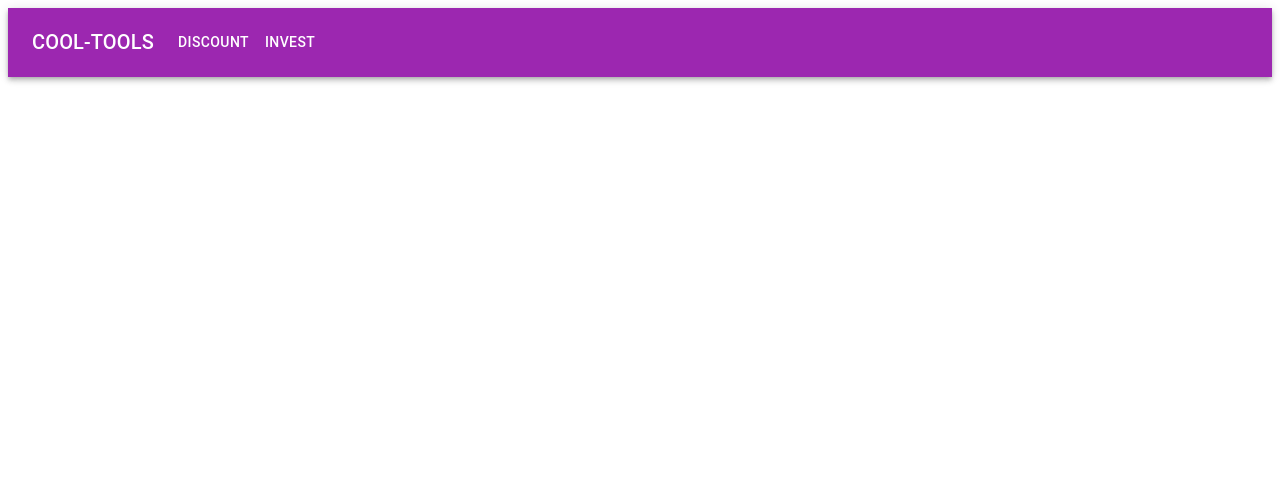
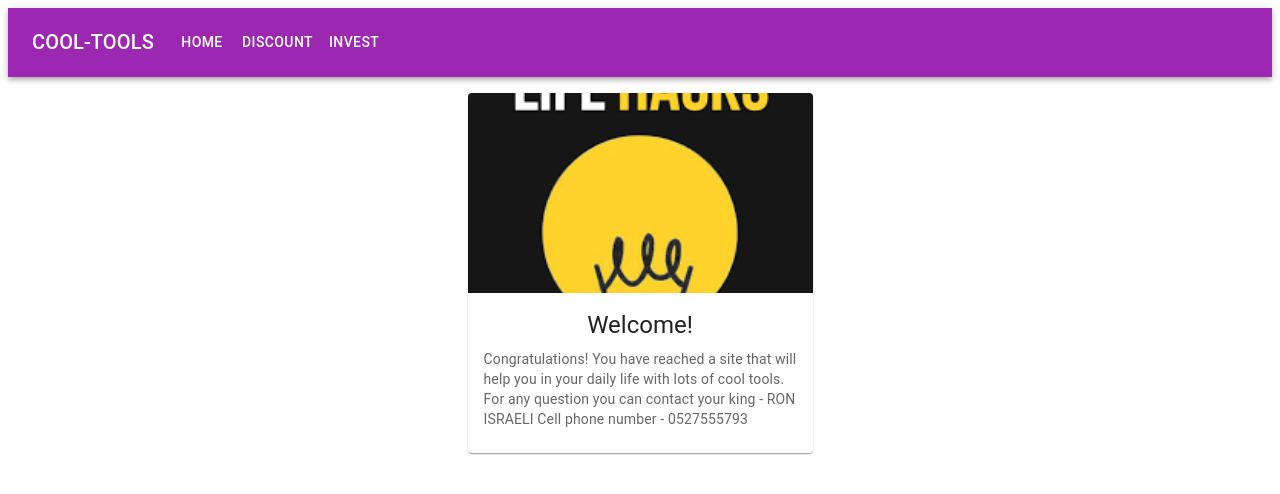
Before and after one commit to RonIsraeli123/cool-tools, a React (Create React App) app: page /home in a window 1280 px wide. Shown: the top 494 px of the page. Built offline with nearby package versions, Linux system fonts and the light colour scheme.

Commit message:
add home page

```diff
--- a/src/App.js
+++ b/src/App.js
@@ -13,7 +13,7 @@ function App() {
       <Router>
         <Navbar />
         <Routes>
-          <Route exact path='/' element={<Home />} />
+          <Route exact path='/home' element={<Home />} />
           <Route
             path='/invest'
             element={
--- a/src/Components/General/Card.jsx
+++ b/src/Components/General/Card.jsx
@@ -23,9 +23,13 @@ export const Card = (props) => {
                     <Typography className='center' variant="body2" color="text.secondary">
                         {props.text}
                     </Typography>
-                    <div className='margin'>
-                        {props.itemContent}
-                    </div>
+                    {props.itemContent ?
+                        <div className='margin'>
+                            {props.itemContent}
+                        </div> :
+                        ''
+                    }
+
                 </CardContent>
             </CardMaterial >
         </div>
--- a/src/Components/MainCommponents/Home/Home.css
+++ b/src/Components/MainCommponents/Home/Home.css
@@ -0,0 +1,3 @@
+.centerRow {
+  margin: 1em;
+}
--- a/src/Components/MainCommponents/Home/Home.jsx
+++ b/src/Components/MainCommponents/Home/Home.jsx
@@ -1,7 +1,13 @@
 import React from 'react'
+
+import { Card } from '../../General/Card'
+import { IMAGE, HEADER, TEXT } from '../../../consts/MainComponents/home'
+
+import './Home.css'
 
 export const Home = () => {
     return (
-        <div>Home</div>
-    )
+        <div className='centerRow'>
+            <Card image={IMAGE} header={HEADER} text={TEXT} />
+        </div>)
 }
--- /dev/null
+++ b/src/consts/MainComponents/home.js
@@ -0,0 +1,8 @@
+import investImage from '../../images/lifeHack.png';
+
+export const HEADER = 'Welcome!';
+
+export const TEXT =
+  'Congratulations!\n You have reached a site that will help you in your daily life with lots of cool tools.\n For any question you can contact your king - RON ISRAELI Cell phone number - 0527555793';
+
+export const IMAGE = investImage;
--- a/src/consts/general/Navbar.js
+++ b/src/consts/general/Navbar.js
@@ -1,2 +1,2 @@
 export const LOGO_TEXT = 'COOL-TOOLS';
-export const PAGES_TEXT = ['discount', 'invest'];
+export const PAGES_TEXT = ['home', 'discount', 'invest'];
```
Also changed, not shown: src/images/lifeHack.png (added).
